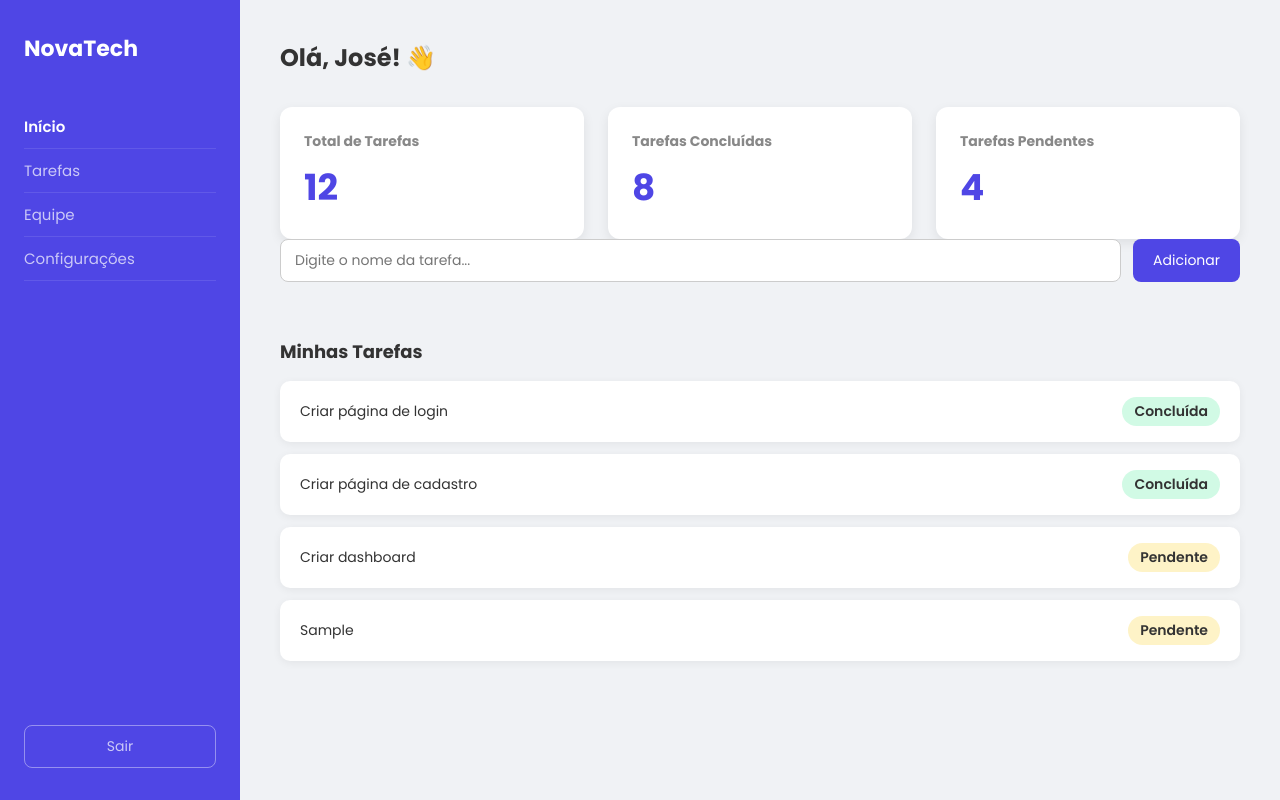
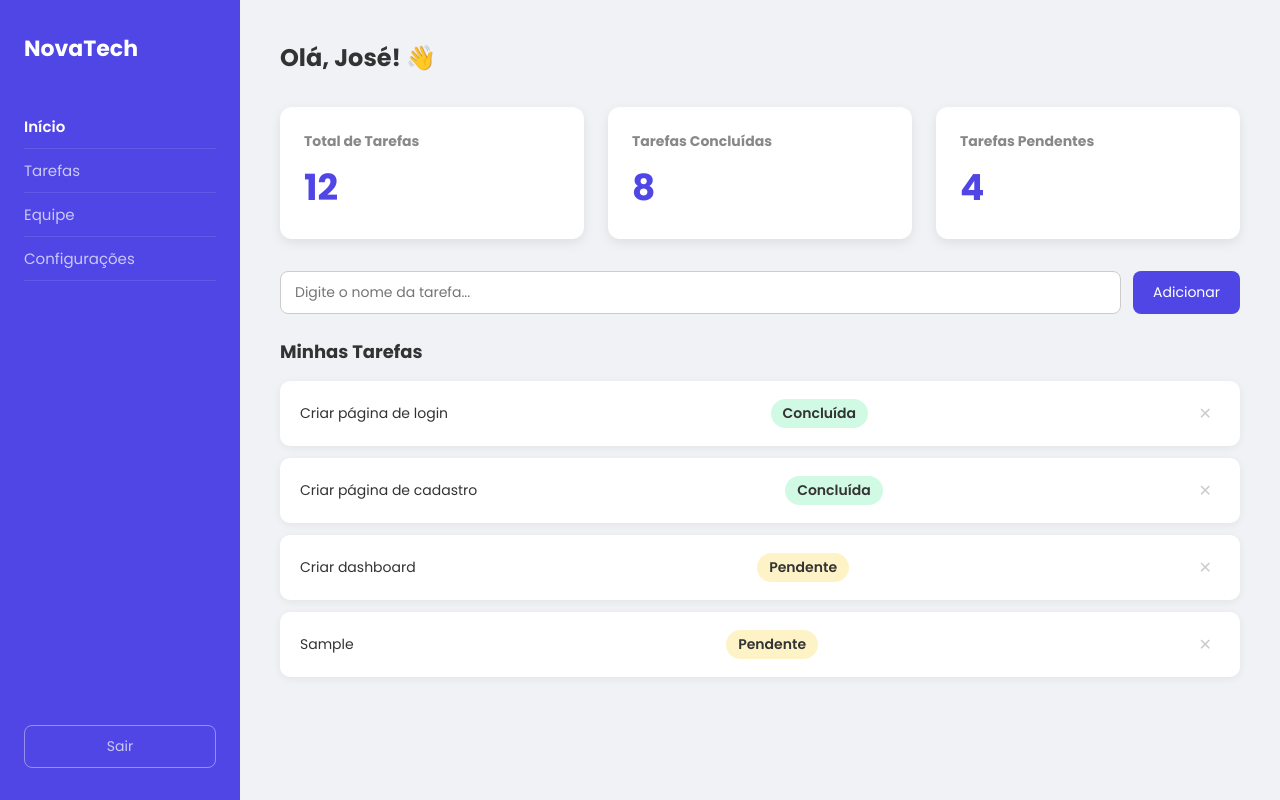
Before and after one commit to joseiuri97/novatech-app, a plain HTML site: page dashboard.html in a window 1280 px wide. Both pictures are taken after typing "Sample" into the empty fields and a click on the button "Adicionar". Drawn offline with Linux system fonts and the light colour scheme.

Commit message:
Botão de excluir tarefas adicionado

```diff
--- a/dashboard.html
+++ b/dashboard.html
@@ -85,6 +85,7 @@
     .cards {
       display: flex;
       gap: 24px;
+      margin-bottom: 32px;
     }
 
     .card {
@@ -107,8 +108,32 @@
       color: #4f46e5;
     }
 
-    .tarefas {
-      margin-top: 32px;
+    .nova-tarefa {
+      display: flex;
+      gap: 12px;
+      margin-bottom: 24px;
+    }
+
+    .nova-tarefa input {
+      flex: 1;
+      padding: 10px 14px;
+      border: 1px solid #ccc;
+      border-radius: 8px;
+      font-size: 14px;
+    }
+
+    .nova-tarefa button {
+      padding: 10px 20px;
+      background-color: #4f46e5;
+      color: white;
+      border: none;
+      border-radius: 8px;
+      font-size: 14px;
+      cursor: pointer;
+    }
+
+    .nova-tarefa button:hover {
+      background-color: #4338ca;
     }
 
     .tarefas h3 {
@@ -150,32 +175,19 @@
       color: #92400e;
     }
 
-    .nova-tarefa {
-      display: flex;
-      gap: 12px;
-      margin-bottom: 24px;
+    .btn-excluir {
+      background: none;
+      border: none;
+      color: #ccc;
+      font-size: 16px;
+      cursor: pointer;
+      padding: 4px 8px;
+      border-radius: 4px;
     }
 
-    .nova-tarefa input {
-      flex: 1;
-      padding: 10px 14px;
-      border: 1px solid #ccc;
-      border-radius: 8px;
-      font-size: 14px;
-    }
-
-    .nova-tarefa button {
-      padding: 10px 20px;
-      background-color: #4f46e5;
-      color: white;
-      border: none;
-      border-radius: 8px;
-      font-size: 14px;
-      cursor: pointer;
-    }
-
-    .nova-tarefa button:hover {
-      background-color: #4338ca;
+    .btn-excluir:hover {
+      color: #ef4444;
+      background-color: #fee2e2;
     }
   </style>
 </head>
@@ -213,22 +225,26 @@
       <input type="text" placeholder="Digite o nome da tarefa..." />
       <button onclick="adicionarTarefa()">Adicionar</button>
     </div>
+
     <div class="tarefas">
       <h3>Minhas Tarefas</h3>
 
       <div class="tarefa">
         <span>Criar página de login</span>
         <span class="status concluida">Concluída</span>
+        <button class="btn-excluir" onclick="excluir(this)">✕</button>
       </div>
 
       <div class="tarefa">
         <span>Criar página de cadastro</span>
         <span class="status concluida">Concluída</span>
+        <button class="btn-excluir" onclick="excluir(this)">✕</button>
       </div>
 
       <div class="tarefa">
         <span>Criar dashboard</span>
         <span class="status pendente">Pendente</span>
+        <button class="btn-excluir" onclick="excluir(this)">✕</button>
       </div>
 
     </div>
@@ -252,11 +268,17 @@
       const novaTarefa = document.createElement('div')
       novaTarefa.classList.add('tarefa')
       novaTarefa.innerHTML = `
-      <span>${input.value}</span>
-      <span class="status pendente">Pendente</span>
-    `
+        <span>${input.value}</span>
+        <span class="status pendente">Pendente</span>
+        <button class="btn-excluir" onclick="excluir(this)">✕</button>
+      `
       lista.appendChild(novaTarefa)
       input.value = ''
+    }
+
+    function excluir(botao) {
+      const tarefa = botao.parentElement
+      tarefa.remove()
     }
   </script>
 
```
